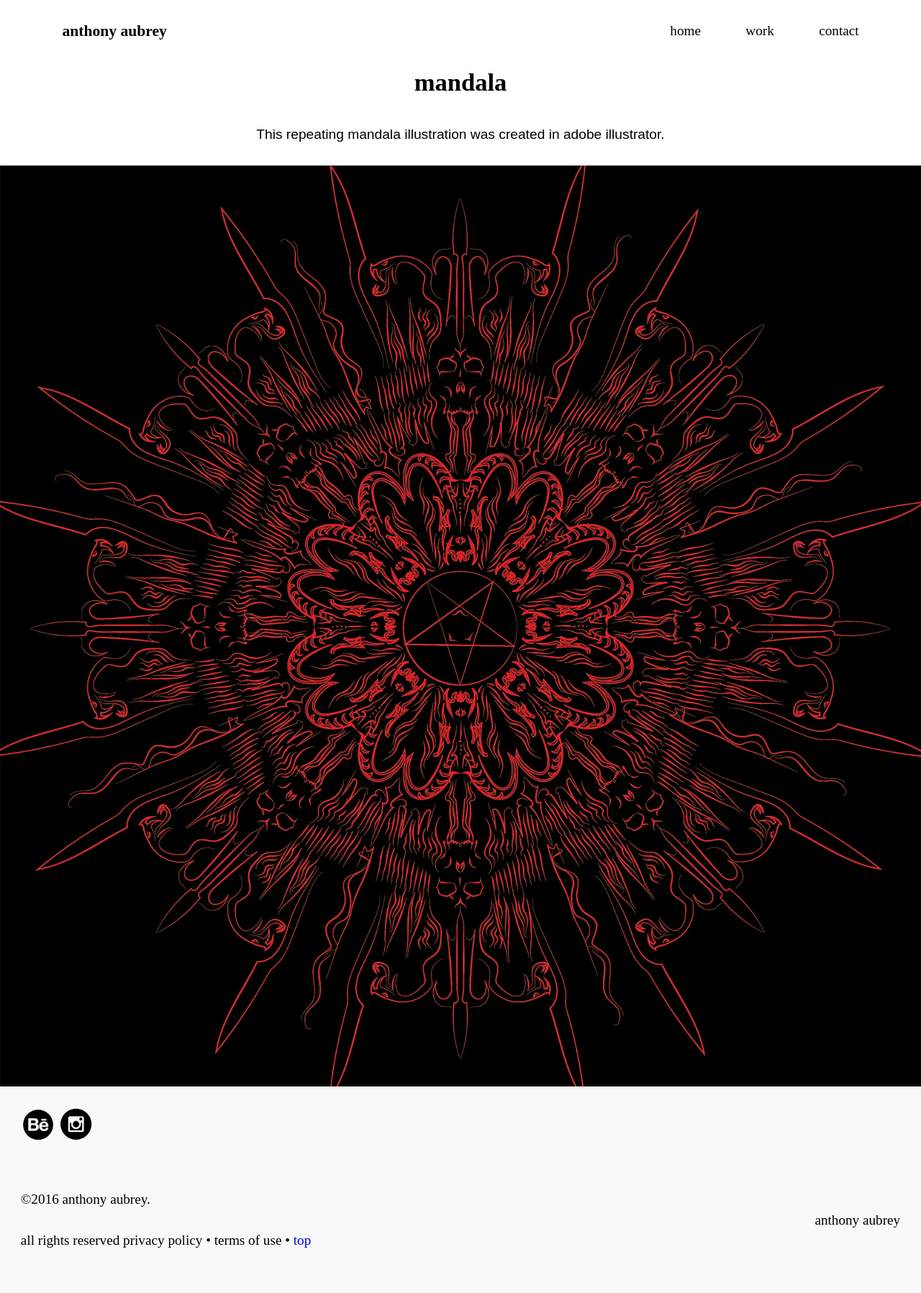
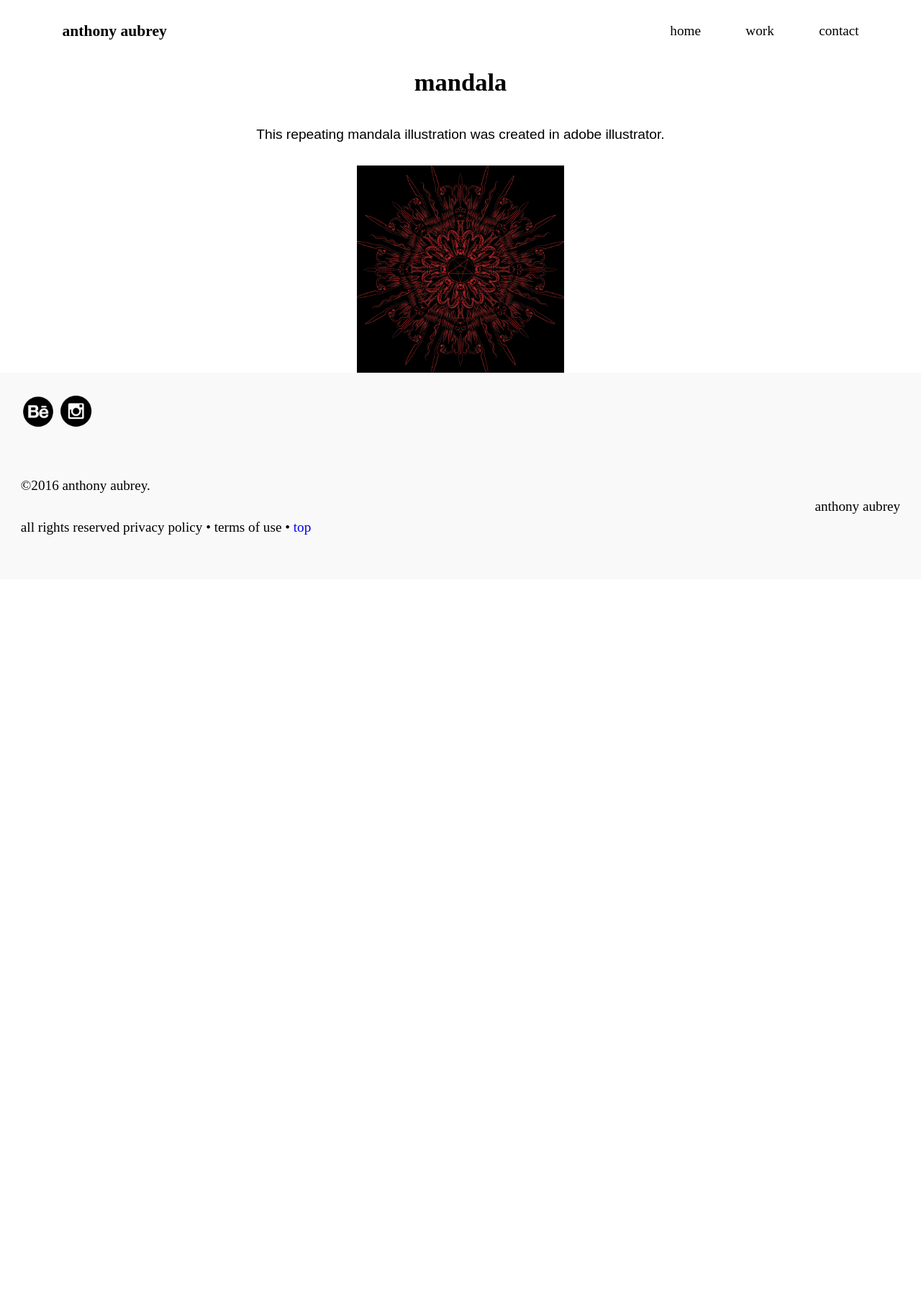
Before and after one commit to anthonyaubrey/portfolio, a Jekyll site: the page built from mandalapage.html, in a window 1280 px wide. Shown: the whole page at 72% size. Built offline with Jekyll 4.4.1, drawn with Linux system fonts in a browser that asks for light colours; after the commit the page ends 900 px from its top, so only the background shows below that.

Commit message:
reduced width to 15em

```diff
--- a/css/main.css
+++ b/css/main.css
@@ -43,7 +43,7 @@ html {
 }
 
 .imgwrap {
-  max-width: 70em;
+  max-width: 15em;
   margin: 0 auto;
 }
 
```
